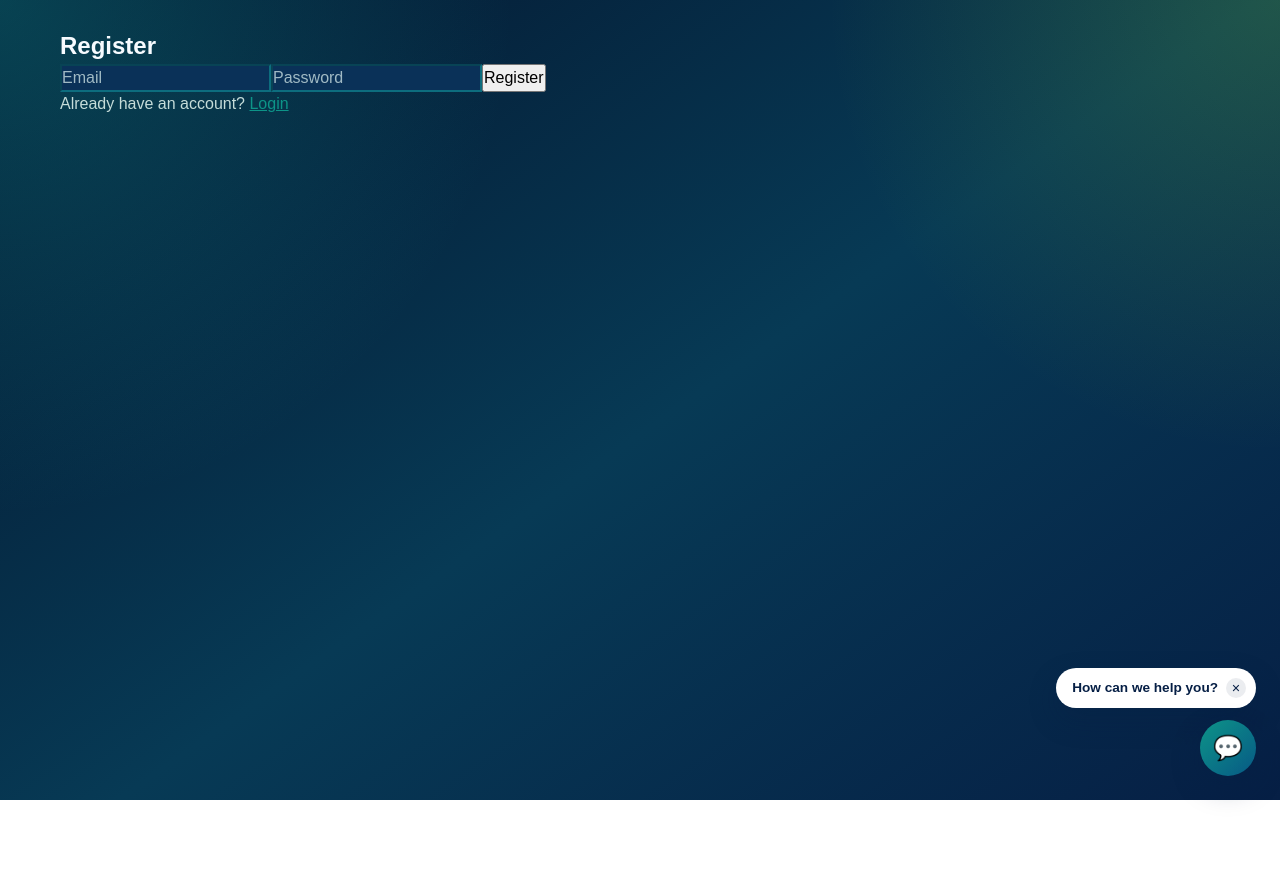
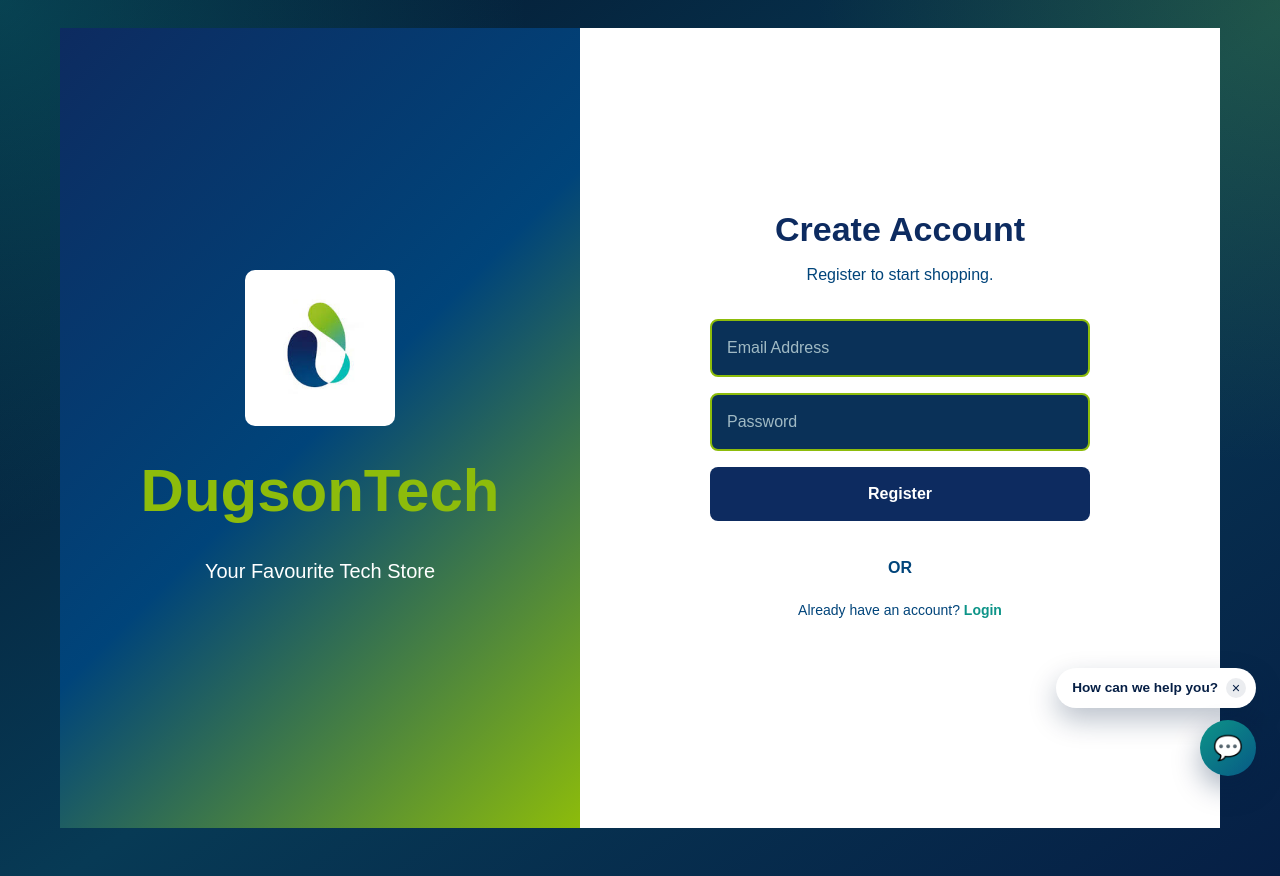
Before and after one commit to 3squire/E-commerceSampleProj, a React (Vite) app: page /register in a window 1280 px wide. Before the commit the page ends 800 px from the top, so only its background shows below. Built offline with nearby package versions, Linux system fonts and the light colour scheme.

Commit message:
Styled the register page

```diff
--- a/src/components/Register.css
+++ b/src/components/Register.css
@@ -1,82 +1,140 @@
-* {
-  margin: 0;
-  padding: 0;
-  box-sizing: border-box;
-  font-family: Arial, sans-serif;
+*{
+    margin:0;
+    padding:0;
+    box-sizing:border-box;
+    font-family:Arial, Helvetica, sans-serif;
 }
 
-.register-page {
-  height: 100vh;
-  background: linear-gradient(135deg, #081b29, #0f2c45);
-  display: flex;
-  justify-content: center;
-  align-items: center;
+body{
+    background:#0D2B60;
 }
 
-.register-container {
-  width: 400px;
-  background: white;
-  padding: 40px;
-  border-radius: 15px;
-  box-shadow: 0 10px 30px rgba(0, 0, 0, 0.2);
+.container{
+    display:flex;
+    height:100vh;
 }
 
-.register-container h1 {
-  text-align: center;
-  color: #2563eb;
-  margin-bottom: 10px;
+.left{
+    flex:1;
+    background:linear-gradient(135deg,#0D2B60,#00447A,#8DBC0B);
+    display:flex;
+    flex-direction:column;
+    justify-content:center;
+    align-items:center;
+    color:#FFFFFF;
 }
 
-.register-container p {
-  text-align: center;
-  color: #666;
-  margin-bottom: 25px;
+.left h1{
+    font-size:60px;
+    margin-bottom:20px;
+    color: #8DBC0B
 }
 
-.register-container form {
-  display: flex;
-  flex-direction: column;
+.left p{
+    font-size:20px;
+    color:#FFFFFF;
 }
 
-.register-container input {
-  padding: 14px;
-  margin-bottom: 18px;
-  border: 1px solid #ccc;
-  border-radius: 8px;
-  font-size: 15px;
+.left img.logo {
+    width: 150px;
+    height: auto;
+    margin-bottom: 20px;
+    border-radius: 10px;
 }
 
-.register-container input:focus {
-  border-color: #2563eb;
-  outline: none;
+.right{
+    flex:1;
+    background:#FFFFFF;
+    display:flex;
+    flex-direction:column;
+    justify-content:center;
+    align-items:center;
+    padding:60px;
 }
 
-.register-container button {
-  padding: 14px;
-  border: none;
-  border-radius: 8px;
-  background: #2563eb;
-  color: white;
-  font-size: 16px;
-  cursor: pointer;
-  transition: 0.3s;
+.register-card{
+    width:100%;
+    max-width:380px;
+    display:flex;
+    flex-direction:column;
 }
 
-.register-container button:hover {
-  background: #1d4ed8;
+.register-card h2{
+    font-size:34px;
+    margin-bottom:8px;
+    text-align:center;
+    color:#0D2B60;
 }
 
-.login-link {
-  margin-top: 20px;
-  text-align: center;
+.register-card > p{
+    margin-bottom:32px;
+    color:#00447A;
+    text-align:center;
 }
 
-.login-link a {
-  color: #2563eb;
-  text-decoration: none;
-  font-weight: bold;
+.right form{
+    display:flex;
+    flex-direction:column;
 }
 
-.login-link a:hover {
-  text-decoration: underline;
+.right input{
+    padding:15px;
+    margin-bottom:16px;
+    font-size:16px;
+    border:2px solid #8DBC0B;
+    border-radius:8px;
+    outline:none;
+    transition:0.3s;
 }
+
+.right input:focus{
+    border-color:#8DBC0B;
+    box-shadow:0 0 8px rgba(141,188,11,.3);
+}
+
+.right button{
+    padding:15px;
+    border:none;
+    border-radius:8px;
+    cursor:pointer;
+    font-size:16px;
+    margin-bottom:15px;
+    transition:0.3s;
+    font-weight:bold;
+}
+
+.right button:hover{
+    transform:translateY(-2px);
+}
+
+.right form button{
+    background:#0D2B60;
+    color:white;
+}
+
+.right form button:hover{
+    background:#00447A;
+}
+
+.divider{
+    text-align:center;
+    margin:20px 0;
+    color:#00447A;
+    font-weight:bold;
+}
+
+.login-link{
+    text-align:center;
+    color:#00447A;
+    font-size:14px;
+}
+
+.login-link a{
+    text-decoration:none;
+    color:#8DBC0B;
+    font-weight:bold;
+}
+
+.login-link a:hover{
+    text-decoration:underline;
+}
--- a/src/components/Register.jsx
+++ b/src/components/Register.jsx
@@ -1,47 +1,87 @@
 import { useState } from "react";
+import "./Register.css";
+import { Link, useNavigate } from "react-router-dom";
+import logo from "../assets/dugson-consulting.jpg";
 import { supabase } from "../supabase-client.jsx";
-import { useNavigate, Link } from "react-router-dom";
 
 function Register() {
+  const navigate = useNavigate();
   const [email, setEmail] = useState("");
   const [password, setPassword] = useState("");
   const [loading, setLoading] = useState(false);
   const [error, setError] = useState("");
-  const navigate = useNavigate();
 
   const handleRegister = async (e) => {
     e.preventDefault();
     setLoading(true);
     setError("");
 
-
+    try {
       const { data, error } = await supabase
         .from('users')
         .insert([
-        { email: email, password: password }
+          { email: email.trim(), password: password }
         ])
         .select()
 
-    setLoading(false);
-
       if (error) {
         setError(error.message);
+        setLoading(false);
         return;
       }
 
       alert("Account created! Now you can login");
       navigate("/");
+    } catch (err) {
+      console.error('Registration error:', err);
+      setError('Something went wrong while registering.');
+      setLoading(false);
+    }
   };
 
   return (
+    <div className="container">
+      <div className="left">
+         <img src={logo} alt="DugsonTech logo" className="logo" />
+        <h1>DugsonTech</h1>
+        <p>Your Favourite Tech Store</p>
+      </div>
+
+      <div className="right">
+        <div className="register-card">
+          <h2>Create Account</h2>
+          <p>Register to start shopping.</p>
+
+          {error && <p style={{color: 'red', textAlign: 'center'}}>{error}</p>}
+
           <form onSubmit={handleRegister}>
-      <h2>Register</h2>
-      {error && <p style={{color: 'red'}}>{error}</p>}
-      <input type="email" placeholder="Email" value={email} onChange={e => setEmail(e.target.value)} required />
-      <input type="password" placeholder="Password" value={password} onChange={e => setPassword(e.target.value)} required />
-      <button disabled={loading}>{loading ? "Creating..." : "Register"}</button>
-      <p>Already have an account? <Link to="/">Login</Link></p>
+            <input
+              type="email"
+              placeholder="Email Address"
+              value={email}
+              onChange={(e) => setEmail(e.target.value)}
+              required
+            />
+
+            <input
+              type="password"
+              placeholder="Password"
+              value={password}
+              onChange={(e) => setPassword(e.target.value)}
+              required
+            />
+
+            <button type="submit" disabled={loading}>
+              {loading ? "Creating..." : "Register"}
+            </button>
           </form>
+
+          <div className="divider">OR</div>
+
+          <p className="login-link">Already have an account? <Link to="/">Login</Link></p>
+        </div>
+      </div>
+    </div>
   )
 }
 export default Register;
```
Lines whose indentation alone changed are shown as unchanged.
